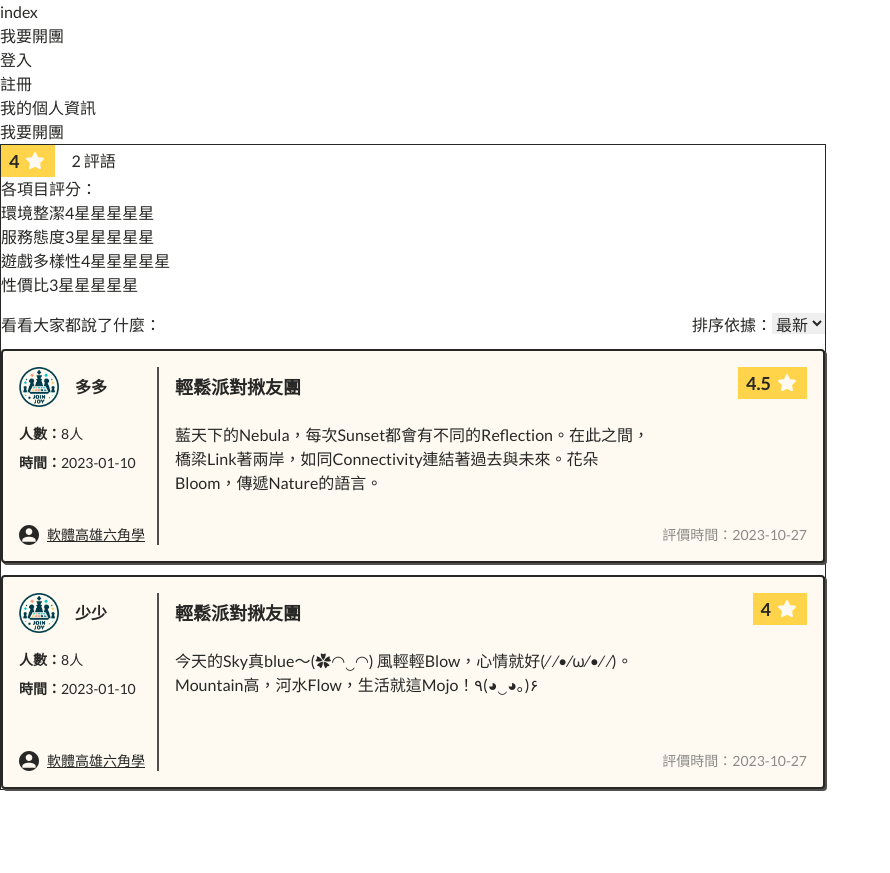
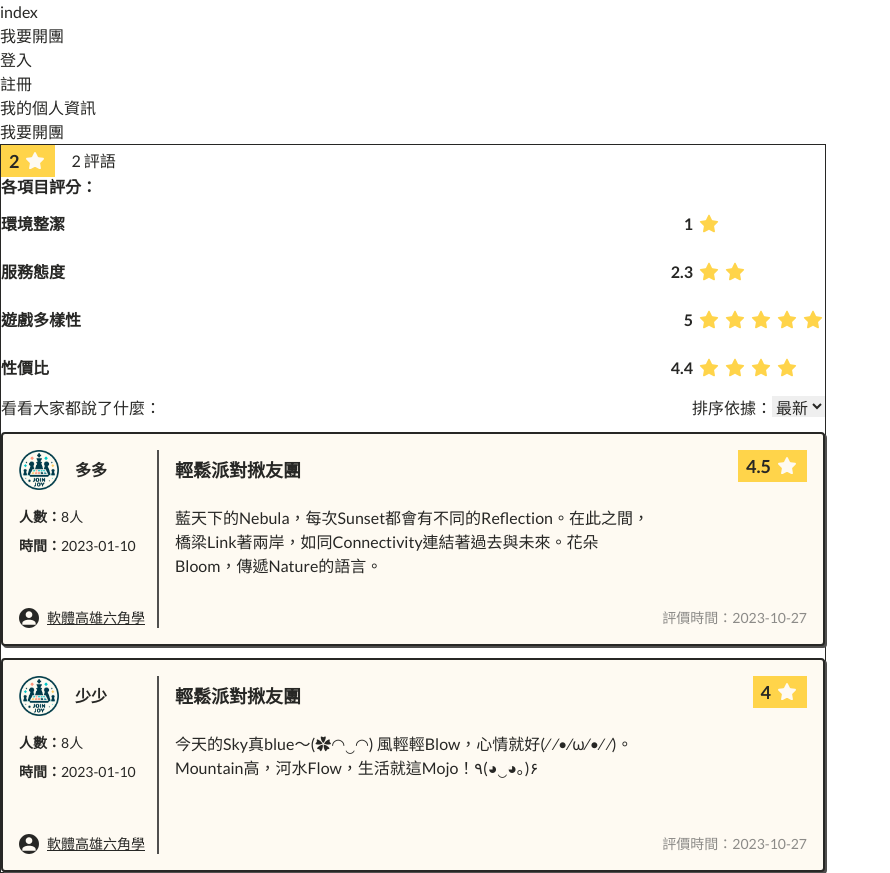
Before and after one commit to star82620/join-joy, a Next.js app: page / in a window 1280 px wide. Shown: the whole page, without its empty margins (0-890 px from the left). Before the commit the page ends 800 px from the top, so only its background shows below. Built offline with nearby package versions, Linux system fonts and the light colour scheme.

Commit message:
update/ RatingDetails component layout

```diff
--- a/common/components/CommentsSection/RatingDetails.tsx
+++ b/common/components/CommentsSection/RatingDetails.tsx
@@ -1,9 +1,18 @@
 import React from "react";
+import Image from "next/image";
 import { CommentsDataType, AverageScoreRecordType } from "./data";
+import { title } from "process";
 
 type RatingDetailsProps = {
   averageScore: CommentsDataType["averageScore"];
   direction?: "row" | "col";
+};
+
+const titles: Record<string, string> = {
+  environment: "環境整潔",
+  service: "服務態度",
+  game: "遊戲多樣性",
+  costValue: "性價比",
 };
 
 export default function RatingDetails({
@@ -11,31 +20,59 @@ export default function RatingDetails({
   direction,
 }: RatingDetailsProps) {
   if (typeof averageScore === "number") return null;
-  const { environment, service, game, costValue }: AverageScoreRecordType =
-    averageScore;
+  let isRow = direction === "col" ? false : true; //沒有指定就是預設 row
+
+  const stars = (num: number) => {
+    const numStars = Math.floor(num);
+    return (
+      <div className="flex flex-nowrap justify-start items-center gap-[2px] w-32 md:w-[108px]">
+        {Array.from({ length: numStars }).map((_, index) => (
+          <span key={index} className="relative w-6 h-6 md:w-5 md:h-5">
+            <Image
+              src="/images/icon-rating-star-dark.svg"
+              alt="icon-rating-star-dark"
+              fill
+              sizes="100%"
+              className="object-contain align-middle"
+            />
+          </span>
+        ))}
+      </div>
+    );
+  };
+
   return (
-    <div>
-      <p>各項目評分：</p>
-      <p>
-        <span>環境整潔</span>
-        <span>{environment}</span>
-        <span>星星星星星</span>
-      </p>
-      <p>
-        <span>服務態度</span>
-        <span>{service}</span>
-        <span>星星星星星</span>
-      </p>
-      <p>
-        <span>遊戲多樣性</span>
-        <span>{game}</span>
-        <span>星星星星星</span>
-      </p>
-      <p>
-        <span>性價比</span>
-        <span>{costValue}</span>
-        <span>星星星星星</span>
-      </p>
-    </div>
+    <section>
+      <p className="font-semibold leading-[1.2]">各項目評分：</p>
+      <div
+        className={`flex gap-6 md:gap-2 mt-4 md:flex-col ${
+          isRow ? "flex-row" : "flex-col"
+        }`}
+      >
+        {Object.entries(averageScore).map((item, index) => {
+          const itemTitle = item[0];
+          const itemScore = item[1];
+          if (!Object.keys(titles).includes(itemTitle)) return null;
+          return (
+            <div
+              key={itemTitle}
+              className={`flex ${
+                isRow ? "justify-start" : "justify-between"
+              } text-md md:text-sm`}
+            >
+              <span className={`font-semibold whitespace-nowrap`}>
+                {titles[itemTitle]}
+              </span>
+              <div className="flex flex-nowrap gap-1 ml-2 ">
+                <span className={`font-bold ${!isRow ? "w-6 text-right" : ""}`}>
+                  {[itemScore]}
+                </span>
+                {stars(itemScore)}
+              </div>
+            </div>
+          );
+        })}
+      </div>
+    </section>
   );
 }
--- a/common/components/CommentsSection/data.tsx
+++ b/common/components/CommentsSection/data.tsx
@@ -42,11 +42,11 @@ export type CommentsDataType = {
 
 export const commentsData: CommentsDataType = {
   averageScore: {
-    environment: 4,
-    service: 3,
-    game: 4,
-    costValue: 3,
-    overall: 4,
+    environment: 1,
+    service: 2.3,
+    game: 5,
+    costValue: 4.4,
+    overall: 2,
   },
   comments: [
     {
--- a/common/components/CommentsSection/index.tsx
+++ b/common/components/CommentsSection/index.tsx
@@ -8,8 +8,7 @@ export default function CommentsSection({ data }: CommentsSectionProps) {
   const { averageScore, comments } = data;
   const checkAverageScore =
     typeof averageScore === "number" ? averageScore : averageScore.overall;
-  console.log("a", averageScore);
-  console.log("b", checkAverageScore);
+
   return (
     <section className="border">
       <div className="flex justify-start items-center gap-4 md:gap-3">
@@ -17,7 +16,7 @@ export default function CommentsSection({ data }: CommentsSectionProps) {
         <span className="md:text-sm">{comments.length} 評語</span>
       </div>
       {/* 細項評分 */}
-      <RatingDetails averageScore={averageScore} />
+      <RatingDetails averageScore={averageScore} direction="col" />
       <div className="mt-4">
         <div className="flex justify-between items-center">
           <span className="whitespace-nowrap">看看大家都說了什麼：</span>
--- a/next.config.js
+++ b/next.config.js
@@ -1,6 +1,6 @@
 /** @type {import('next').NextConfig} */
 const nextConfig = {
-  reactStrictMode: true,
-}
+  reactStrictMode: false,
+};
 
-module.exports = nextConfig
+module.exports = nextConfig;
```
